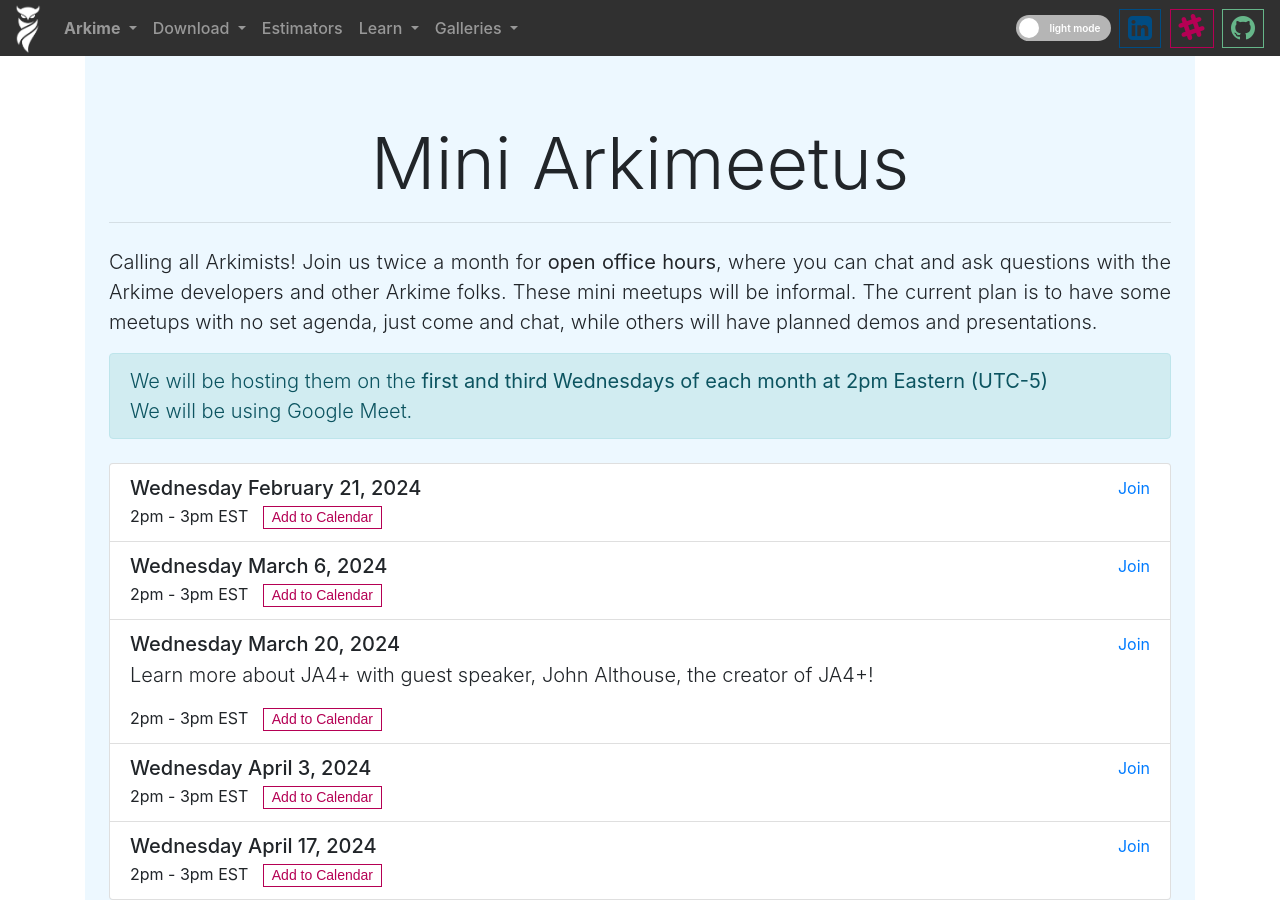
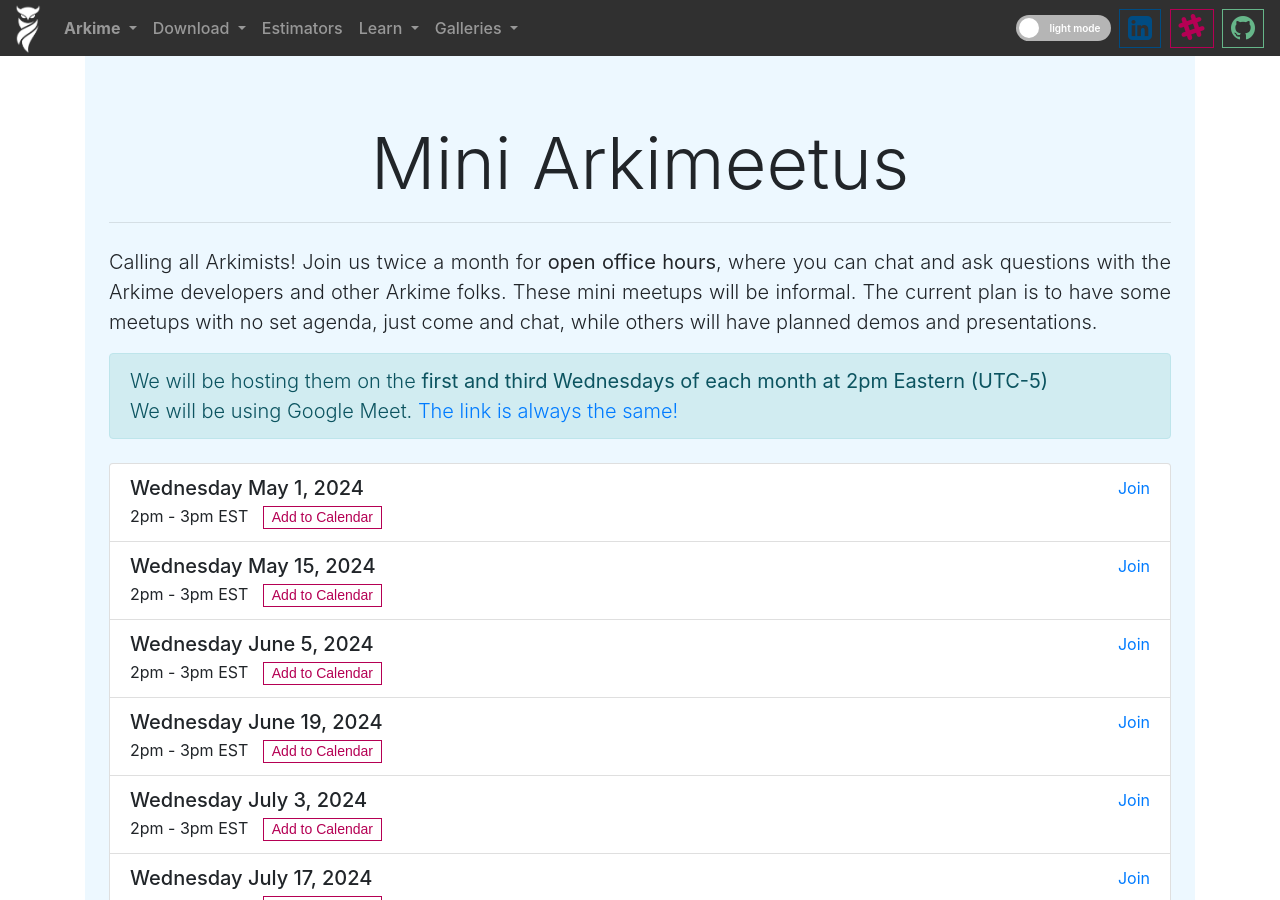
Before and after one commit to arkime/arkimeweb, a Jekyll site: the page built from mini-arkimeetus.html, in a window 1280 px wide and 900 px high. Built offline with Jekyll 4.4.1, drawn with Linux system fonts in a browser that asks for light colours.

Commit message:
update OO

```diff
--- a/mini-arkimeetus.html
+++ b/mini-arkimeetus.html
@@ -75,24 +75,22 @@
               of each month at 2pm Eastern (UTC-5)</strong>
               <br>
               We will be using Google Meet.
-              <!--
               <a class="no-decoration" href="https://meet.google.com/ueh-pseg-zjo">
                 The link is always the same!
               </a>
-              -->
             </p>
             <p class="lead mt-4">
               <ul class="list-group">
                 <li class="list-group-item">
                   <div class="d-flex w-100 justify-content-between">
-                    <h5 class="mb-1">Wednesday February 21, 2024</h5>
+                    <h5 class="mb-1">Wednesday May 1, 2024</h5>
                     <a class="no-decoration" href="https://meet.google.com/ueh-pseg-zjo">
                       Join
                     </a>
                   </div>
                   2pm - 3pm EST
                   <span title="Add to Calendar" class="add-to-calendar">
-                    <span class="start">02/21/2024 02:00 PM</span>
+                    <span class="start">05/01/2024 02:00 PM</span>
                     <span class="timezone">America/New_York</span>
                     <span class="title">Mini Arkimeetus</span>
                     <span class="description">Arkime Office Hours - https://arkime.com/mini-arkimeetus - https://meet.google.com/ueh-pseg-zjo</span>
@@ -100,14 +98,14 @@
                 </li>
                 <li class="list-group-item">
                   <div class="d-flex w-100 justify-content-between">
-                    <h5 class="mb-1">Wednesday March 6, 2024</h5>
+                    <h5 class="mb-1">Wednesday May 15, 2024</h5>
                     <a class="no-decoration" href="https://meet.google.com/ueh-pseg-zjo">
                       Join
                     </a>
                   </div>
                   2pm - 3pm EST
                   <span title="Add to Calendar" class="add-to-calendar">
-                    <span class="start">03/06/2024 02:00 PM</span>
+                    <span class="start">05/15/2024 02:00 PM</span>
                     <span class="timezone">America/New_York</span>
                     <span class="title">Mini Arkimeetus</span>
                     <span class="description">Arkime Office Hours - https://arkime.com/mini-arkimeetus - https://meet.google.com/ueh-pseg-zjo</span>
@@ -115,31 +113,14 @@
                 </li>
                 <li class="list-group-item">
                   <div class="d-flex w-100 justify-content-between">
-                    <h5 class="mb-1">Wednesday March 20, 2024</h5>
-                    <a class="no-decoration" href="https://meet.google.com/rbk-bacy-yoe">
-                      Join
-                    </a>
-                  </div>
-                  <p class="lead">Learn more about JA4+ with guest speaker, John Althouse, the creator of JA4+!</p>
-                  2pm - 3pm EST
-                  <span title="Add to Calendar" class="add-to-calendar">
-                    <span class="start">03/20/2024 02:00 PM</span>
-                    <span class="timezone">America/New_York</span>
-                    <span class="title">Mini Arkimeetus</span>
-                    <span class="description">Arkime Office Hours
-                      - https://arkime.com/mini-arkimeetus - https://meet.google.com/rbk-bacy-yoe - Dial-in: (US) +1 661-772-9045 - PIN: 431 433 693#</span>
-                  </span>
-                </li>
-                <li class="list-group-item">
-                  <div class="d-flex w-100 justify-content-between">
-                    <h5 class="mb-1">Wednesday April 3, 2024</h5>
+                    <h5 class="mb-1">Wednesday June 5, 2024</h5>
                     <a class="no-decoration" href="https://meet.google.com/ueh-pseg-zjo">
                       Join
                     </a>
                   </div>
                   2pm - 3pm EST
                   <span title="Add to Calendar" class="add-to-calendar">
-                    <span class="start">04/03/2024 02:00 PM</span>
+                    <span class="start">06/05/2024 02:00 PM</span>
                     <span class="timezone">America/New_York</span>
                     <span class="title">Mini Arkimeetus</span>
                     <span class="description">Arkime Office Hours - https://arkime.com/mini-arkimeetus - https://meet.google.com/ueh-pseg-zjo</span>
@@ -147,14 +128,44 @@
                 </li>
                 <li class="list-group-item">
                   <div class="d-flex w-100 justify-content-between">
-                    <h5 class="mb-1">Wednesday April 17, 2024</h5>
+                    <h5 class="mb-1">Wednesday June 19, 2024</h5>
                     <a class="no-decoration" href="https://meet.google.com/ueh-pseg-zjo">
                       Join
                     </a>
                   </div>
                   2pm - 3pm EST
                   <span title="Add to Calendar" class="add-to-calendar">
-                    <span class="start">04/17/2024 02:00 PM</span>
+                    <span class="start">06/19/2024 02:00 PM</span>
+                    <span class="timezone">America/New_York</span>
+                    <span class="title">Mini Arkimeetus</span>
+                    <span class="description">Arkime Office Hours - https://arkime.com/mini-arkimeetus - https://meet.google.com/ueh-pseg-zjo</span>
+                  </span>
+                </li>
+                <li class="list-group-item">
+                  <div class="d-flex w-100 justify-content-between">
+                    <h5 class="mb-1">Wednesday July 3, 2024</h5>
+                    <a class="no-decoration" href="https://meet.google.com/ueh-pseg-zjo">
+                      Join
+                    </a>
+                  </div>
+                  2pm - 3pm EST
+                  <span title="Add to Calendar" class="add-to-calendar">
+                    <span class="start">07/03/2024 02:00 PM</span>
+                    <span class="timezone">America/New_York</span>
+                    <span class="title">Mini Arkimeetus</span>
+                    <span class="description">Arkime Office Hours - https://arkime.com/mini-arkimeetus - https://meet.google.com/ueh-pseg-zjo</span>
+                  </span>
+                </li>
+                <li class="list-group-item">
+                  <div class="d-flex w-100 justify-content-between">
+                    <h5 class="mb-1">Wednesday July 17, 2024</h5>
+                    <a class="no-decoration" href="https://meet.google.com/ueh-pseg-zjo">
+                      Join
+                    </a>
+                  </div>
+                  2pm - 3pm EST
+                  <span title="Add to Calendar" class="add-to-calendar">
+                    <span class="start">05/17/2024 02:00 PM</span>
                     <span class="timezone">America/New_York</span>
                     <span class="title">Mini Arkimeetus</span>
                     <span class="description">Arkime Office Hours - https://arkime.com/mini-arkimeetus - https://meet.google.com/ueh-pseg-zjo</span>
```
